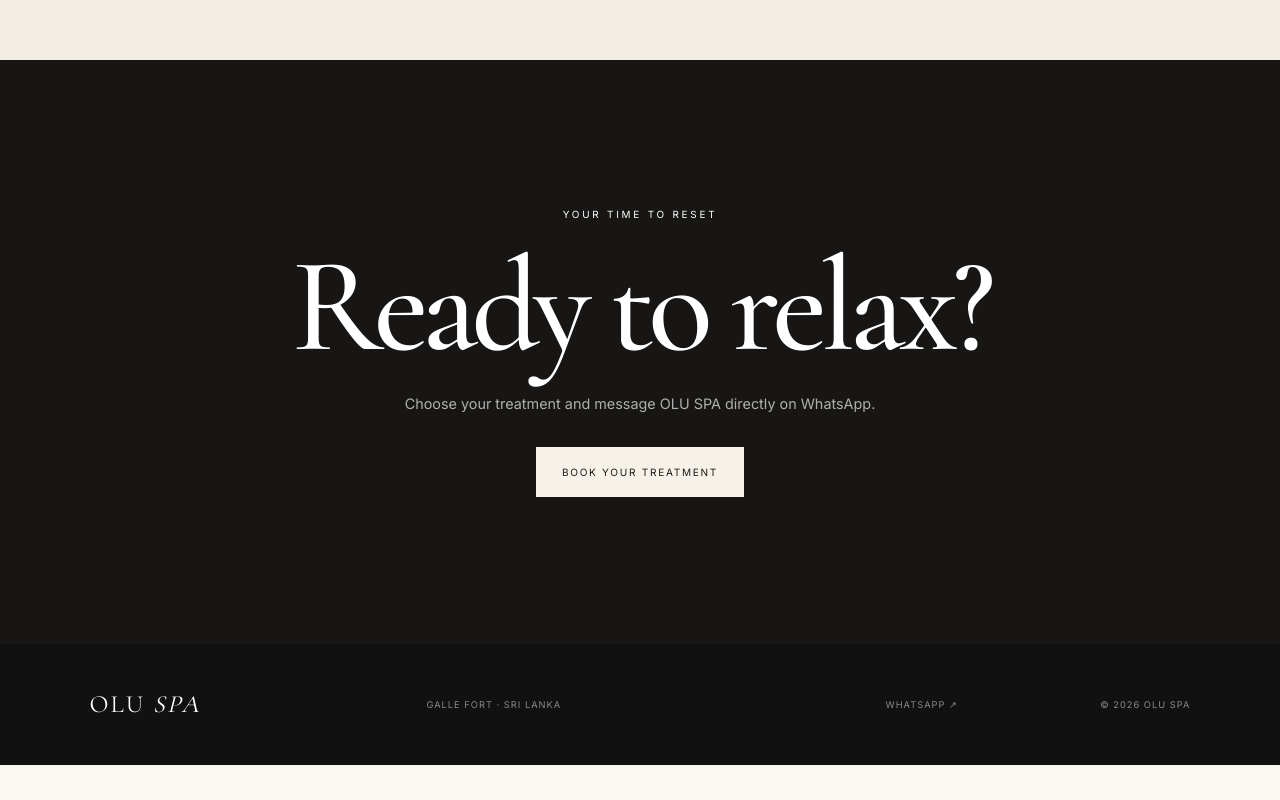
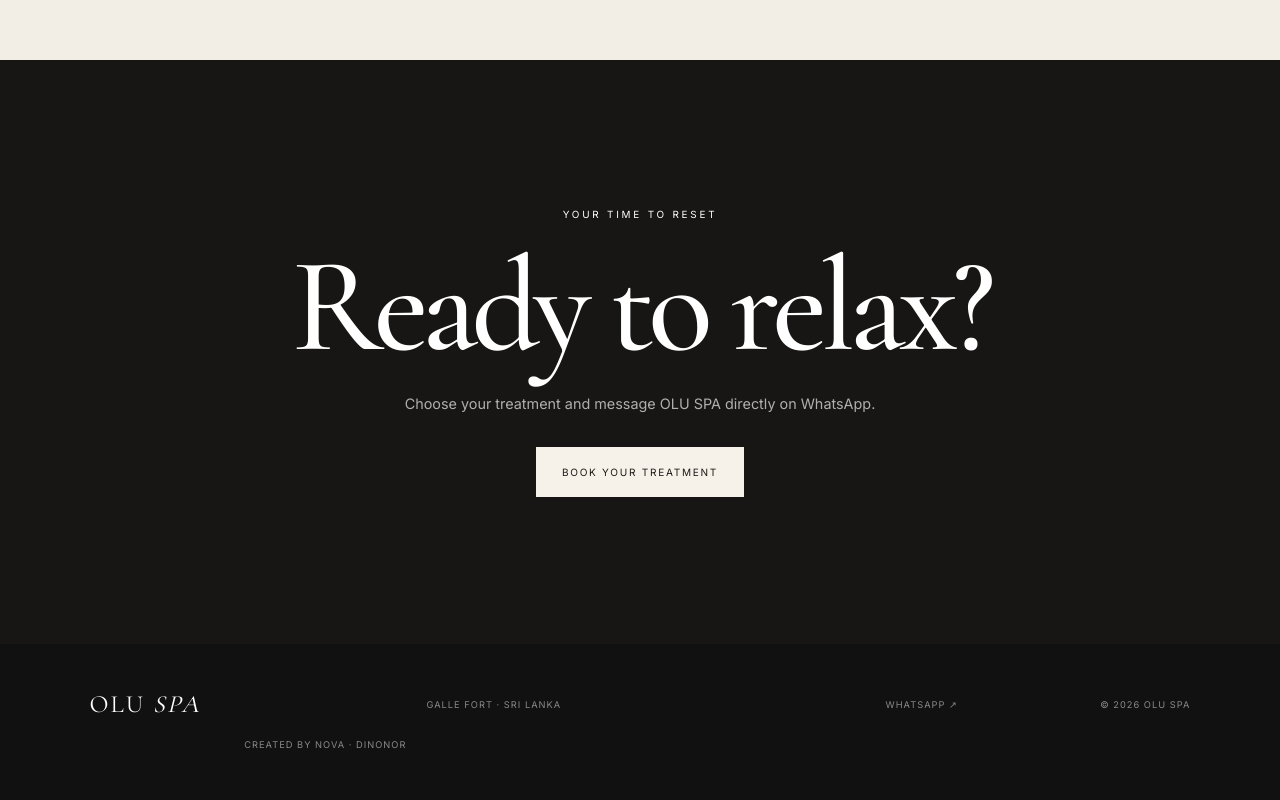
Before and after one commit to AlphaOshyy/olu-spa-galle, a plain HTML site: page index.html in a window 1280 px wide. Shown: the part 5123-5923 px from the top of the page. Before the commit the page ends 5888 px from the top, so only its background shows below. Drawn offline with nearby package versions, Linux system fonts and the light colour scheme.

Commit message:
Add Nova DinoNor credit to footer

```diff
--- a/index.html
+++ b/index.html
@@ -95,7 +95,7 @@
     </section>
   </main>
 
-  <footer class="footer"><div class="brand">OLU <span>SPA</span></div><p>Galle Fort · Sri Lanka</p><a href="https://wa.me/94740206620" target="_blank" rel="noopener">WhatsApp ↗</a><small>© 2026 OLU SPA</small></footer>
+  <footer class="footer"><div class="brand">OLU <span>SPA</span></div><p>Galle Fort · Sri Lanka</p><a href="https://wa.me/94740206620" target="_blank" rel="noopener">WhatsApp ↗</a><small>© 2026 OLU SPA</small><small>Created by Nova · DinoNor</small></footer>
   <script src="script.js"></script>
 </body>
 </html>
```
